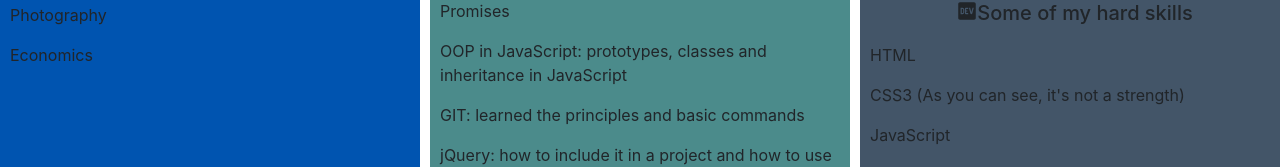
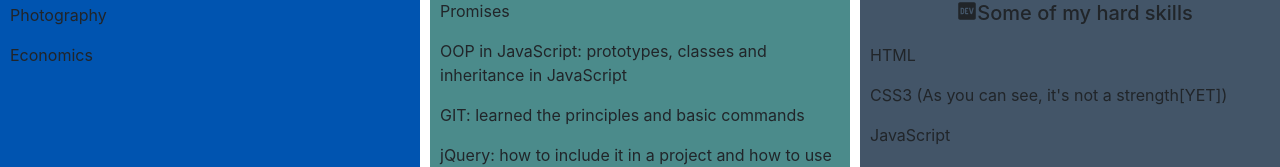
Before and after one commit to jok3r69/react-cv, a React (Create React App) app: page /AboutMe in a window 1280 px wide. Shown: the part 402-569 px from the top of the page. Built offline with nearby package versions, Linux system fonts and the light colour scheme.

Commit message:
indentation and spaceing correction

```diff
--- a/src/App.js
+++ b/src/App.js
@@ -1,4 +1,4 @@
-import React, {useState, Component }  from 'react';
+import React, {useState }  from 'react';
 import {BrowserRouter as Router, Switch, Route} from 'react-router-dom';
 import './reset.css';
 import './App.css';
--- a/src/Components/Footer.js
+++ b/src/Components/Footer.js
@@ -43,11 +43,6 @@ function MyFooter() {
                     target="_blank">
                     <FaLinkedinIn></FaLinkedinIn>
                 </a>
-
-
-
-
-
             </div>
         </Navbar>
 
--- a/src/Components/Header.js
+++ b/src/Components/Header.js
@@ -1,8 +1,6 @@
 import React from 'react';
 import { Navbar, Nav } from 'react-bootstrap';
 import '../App.css';
-
-
 // import darkmode from './darkMode';
 
 export default function MyHeader(props) {
--- a/src/Pages/AboutMe.js
+++ b/src/Pages/AboutMe.js
@@ -3,7 +3,6 @@ import '../App.css';
 import 'react-bootstrap';
 import '@fortawesome/fontawesome-svg-core';
 import {
-  FaEnvelope,
   FaHatWizard,
   FaCalculator,
   FaHardHat,
@@ -65,7 +64,7 @@ function AboutMe() {
         <p>Analytical mindset</p>
           <h5><FaDev></FaDev>Some of my hard skills</h5>
         <p>HTML</p>
-        <p>CSS3 (As you can see, it's not a strength)</p>
+        <p>CSS3 (As you can see, it's not a strength[YET])</p>
         <p>JavaScript</p>
         <p>React.JS</p>
         <p></p>
--- a/src/Pages/Contact.js
+++ b/src/Pages/Contact.js
@@ -21,10 +21,6 @@ function ContactPage() {
 
   return (
     <>
-
-      {/* <a href="./assets/Resume.pdf" download="Resume.pdf">
-        <img src="/images/myw3schoolsimage.jpg" alt="W3Schools" width="104" height="142"></img>
-      </a> */}
       <div className="container">
         <h1 className="contact-h1">For more info, feel free to contact me!</h1>
         <div className="form-container">
--- a/src/Pages/Portfolio.js
+++ b/src/Pages/Portfolio.js
@@ -1,10 +1,7 @@
 import React, { Component } from 'react';
 import '../App.css'
 import * as fontawesome from '@fortawesome/fontawesome-svg-core';
-import Row from 'react-bootstrap/Row';
-import Col from 'react-bootstrap/Col';
 import {
-    FaGit,
     FaGithub
 } from 'react-icons/fa';
 
```
